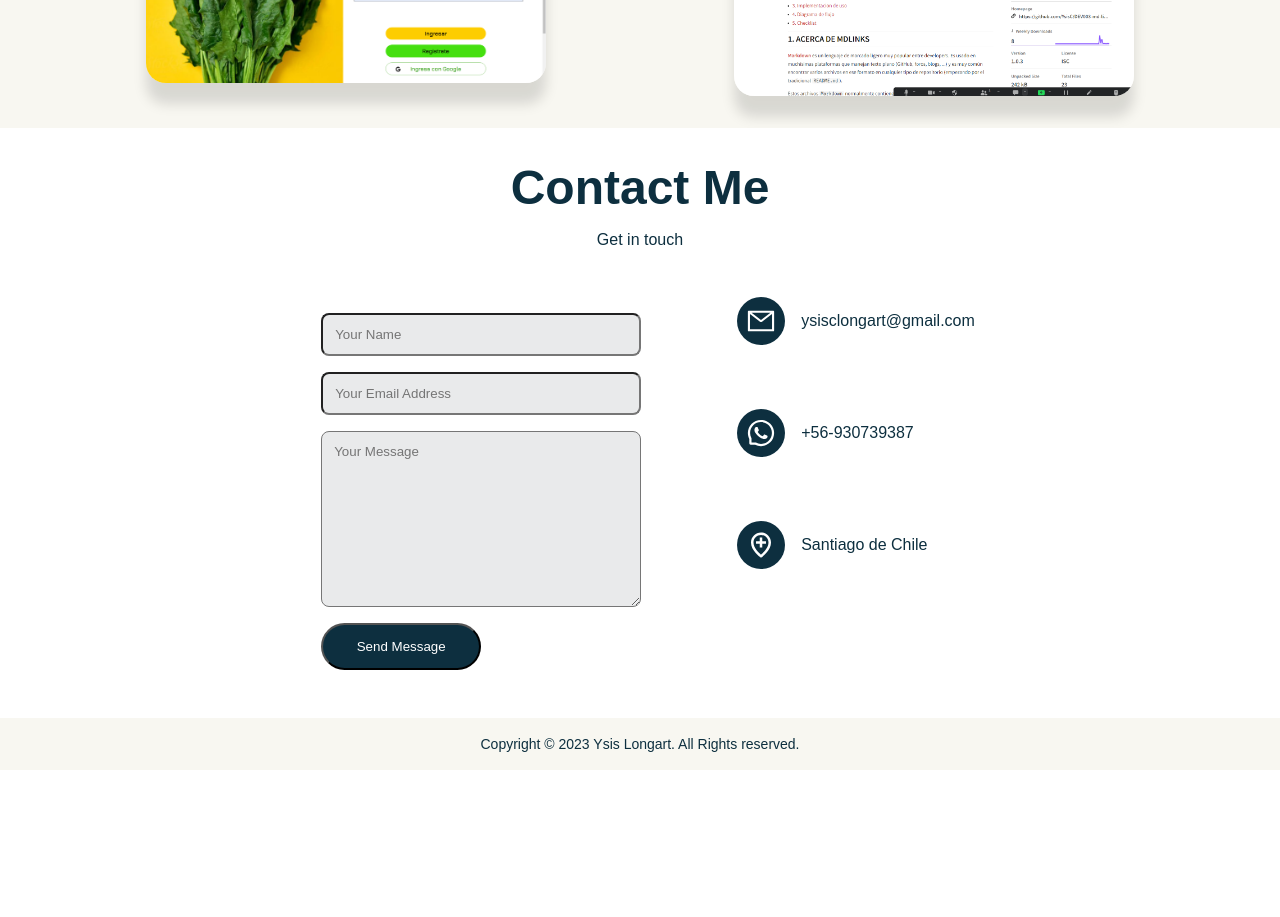
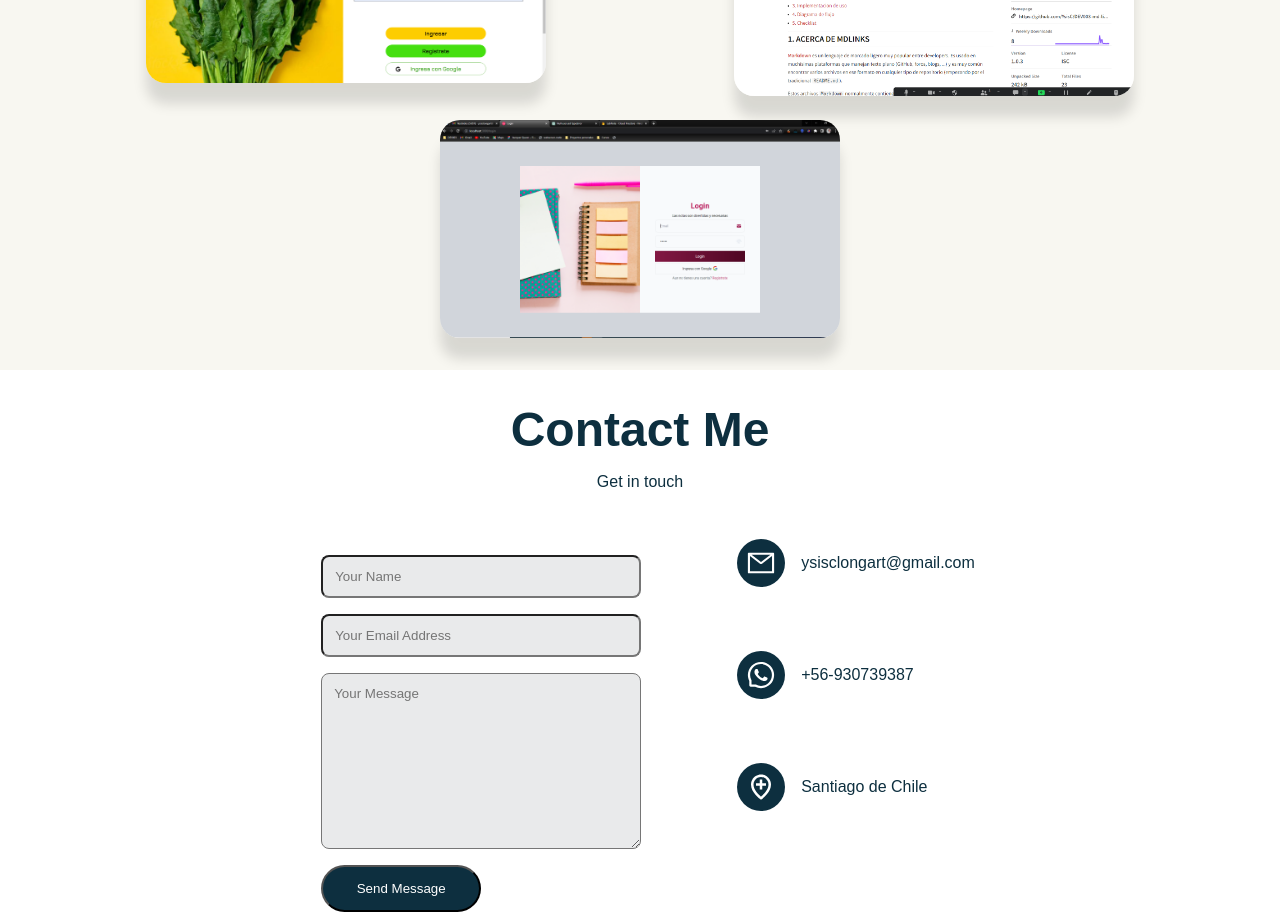
Before and after one commit to YsisC/portafolio, a React (Vite) app: page / in a window 1280 px wide. Shown: the part 3540-4457 px from the top of the page. Before the commit the page ends 4310 px from the top, so only its background shows below. Built offline with nearby package versions, Linux system fonts and the light colour scheme; a web font is replaced by a local one.

Commit message:
add image project labnote

```diff
--- a/src/components/Portfolio/Portfolio.jsx
+++ b/src/components/Portfolio/Portfolio.jsx
@@ -60,6 +60,14 @@ export default function Portfolio() {
             src="./mdlink.png"
             alt="project"
           />
+          <motion.img
+            variants={fadeIn("up", "tween", 0.9, 0.6)}
+            onClick={() =>
+              handleImageClick("https://dev-003-notes.vercel.app/")
+            }
+            src="./labnote.png"
+            alt="project"
+          />
         </div>
       </div>
     </motion.section>
```
Also changed, not shown: public/labnote.png (added).
